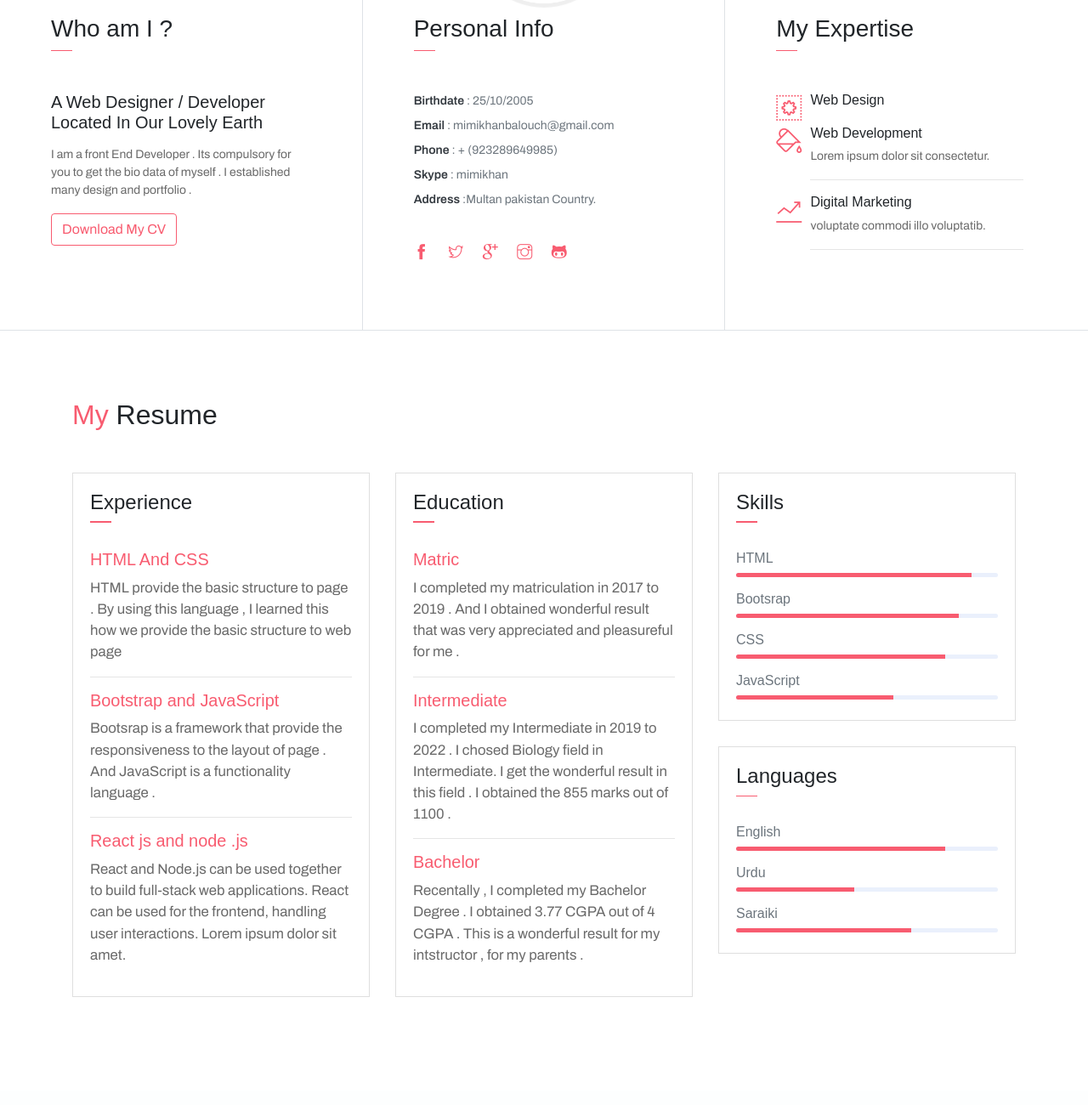
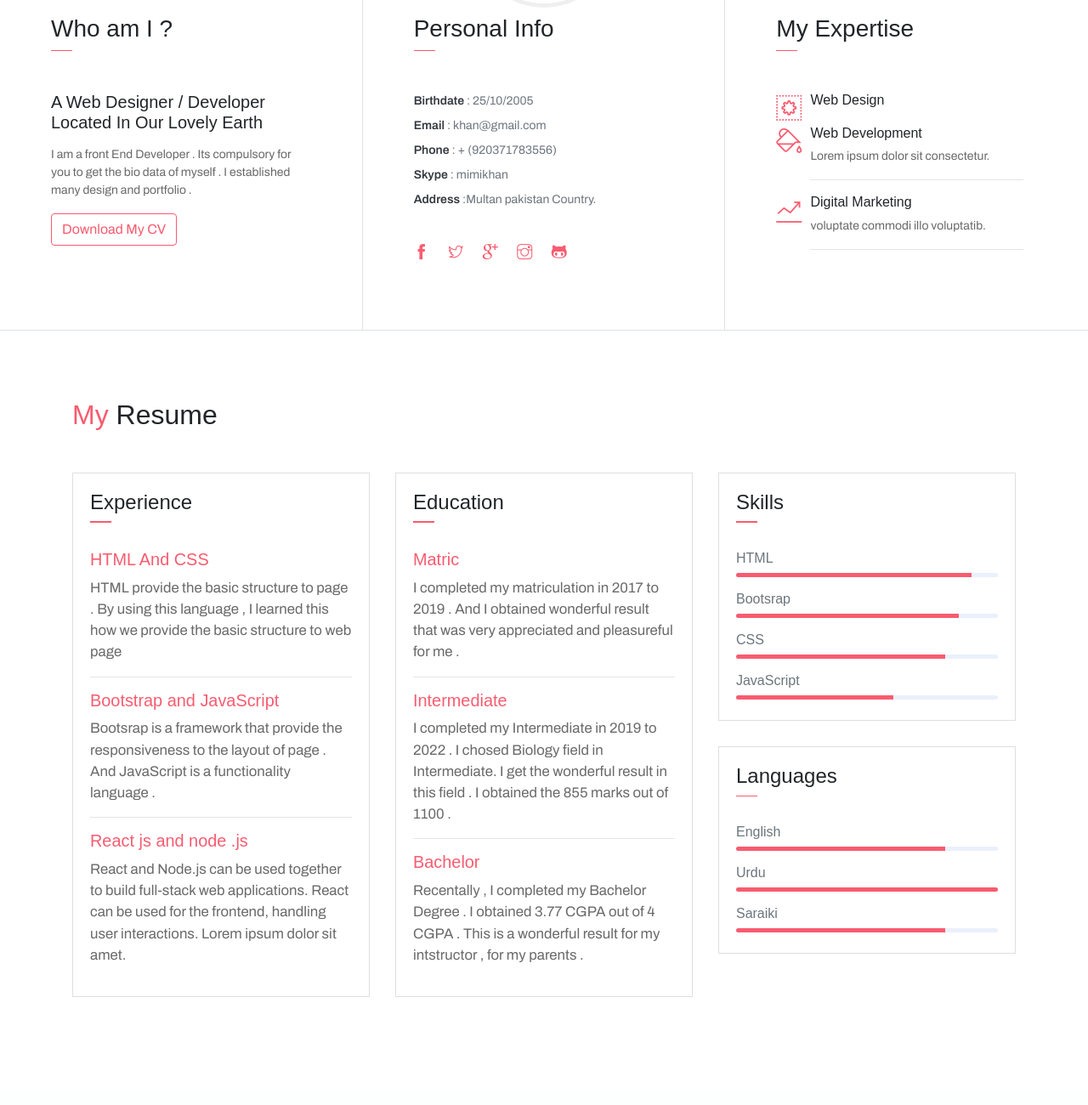
Before and after one commit to Maryam467/MaryamBlouch, a plain HTML site: page index.html in a window 1280 px wide. Shown: the part 760-2060 px from the top of the page at 85% size. Drawn offline with Linux system fonts and the light colour scheme; some packages are replaced by stand-ins of ours; a script that the page names is missing; some icons are missing; a web font is replaced by a local one.

Commit message:
Update index.html

```diff
--- a/index.html
+++ b/index.html
@@ -101,8 +101,8 @@
                 <span class="line mb-5"></span>
                 <ul class="mt40 info list-unstyled">
                     <li><span>Birthdate</span> : 25/10/2005</li>
-                    <li><span>Email</span> : mimikhanbalouch@gmail.com</li>
-                    <li><span>Phone</span> : + (923289649985)</li>
+                    <li><span>Email</span> : khan@gmail.com</li>
+                    <li><span>Phone</span> : + (920371783556)</li>
                     <li><span>Skype</span> : mimikhan </li>
                     <li><span>Address</span> :Multan pakistan Country.</li>
                 </ul>
@@ -269,12 +269,12 @@
                             </div>
                             <h6>Urdu </h6>
                             <div class="progress mb-3">
-                                <div class="progress-bar bg-danger" role="progressbar" style="width: 45%"
+                                <div class="progress-bar bg-danger" role="progressbar" style="width: 100%"
                                     aria-valuenow="25" aria-valuemin="0" aria-valuemax="100"></div>
                             </div>
                             <h6>Saraiki</h6>
                             <div class="progress mb-3">
-                                <div class="progress-bar bg-danger" role="progressbar" style="width: 67%"
+                                <div class="progress-bar bg-danger" role="progressbar" style="width: 80%"
                                     aria-valuenow="50" aria-valuemin="0" aria-valuemax="100"></div>
                             </div>
                         </div>
@@ -445,7 +445,7 @@
                                     <img src="./projects/Responsive_web/img/sabzi wli pic.PNG" class="img-fluid rounded" alt="project pic">
                                 </a>
 
-                            </div>
+
 
                         </div>
                     </div>
@@ -464,14 +464,15 @@
                                 </a>
 
                             </div>
+                        </div>
 
-                        </div>
                     </div>
 
 
                            <div class="col-md-4 col-lg-3 web new">
                         <div class="card">
                             <div class="card-header">
+
 
 
                                 <a href="./projects/second design complete/index.html" target="-blank">
```
